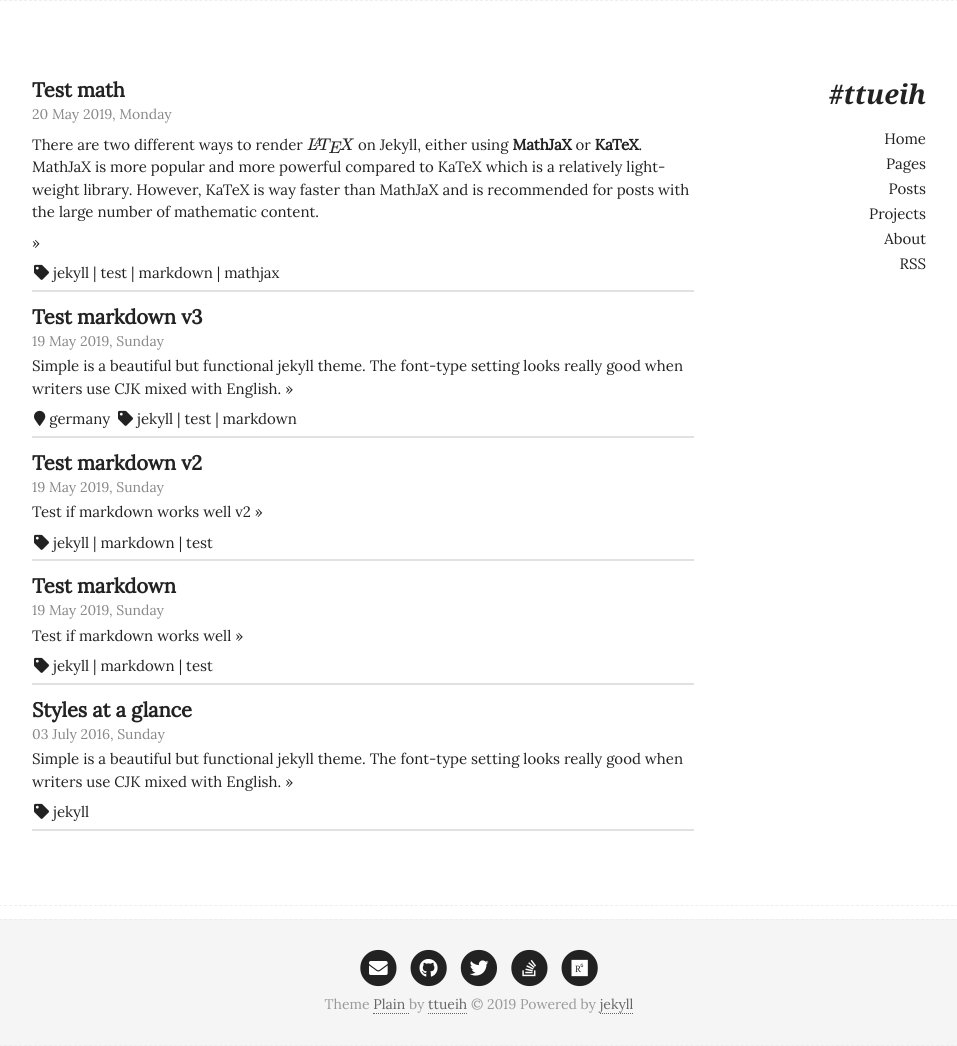
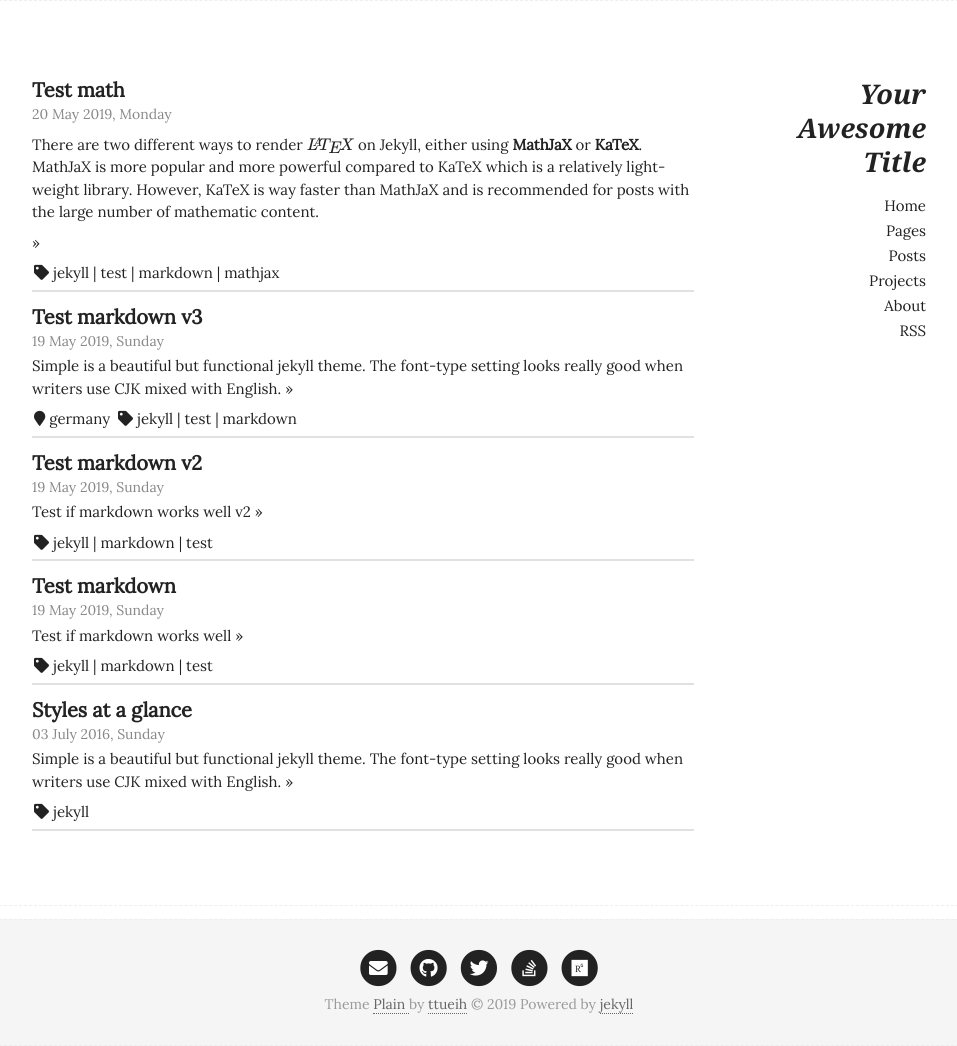
Before and after one commit to ttueih/jekyll-plain, a Jekyll site: the page built from index.html, in a window 1280 px wide. Shown: the whole page, without its empty margins (161-1118 px from the left). Built offline with Jekyll 4.4.1, drawn with Linux system fonts in a browser that asks for light colours; nearby versions of some CDN libraries; formulas are drawn with MathJax 3; some of the changed lines change nothing that is shown.

Commit message:
Update Readme

```diff
--- a/_config.yml
+++ b/_config.yml
@@ -1,4 +1,4 @@
-# Welcome to Jekyll!
+# Welcome to Jekyll-Plain!
 #
 # This config file is meant for settings that affect your whole blog, values
 # which you are expected to set up once and rarely need to edit after that.
@@ -6,19 +6,22 @@
 # 'jekyll serve'. If you change this file, please restart the server process.
 
 # Site settings
-title: "#ttueih"
-email: ttueih@gmail.com
+title: "Your Awesome Title"
+email: your_email@gmail.com
 description: > # this means to ignore newlines until "baseurl:"
   Write an awesome description for your new site here. You can edit this
   line in _config.yml. It will appear in your document head meta (for
   Google search results) and in your feed.xml site description.
-baseurl: "" # the subpath of your site, e.g. /blog
+baseurl: "" # the subpath of your site, e.g. "/blog" or "" for without any subpath
 url: "http://ttuieh.github.io" # the base hostname & protocol for your site
 
 # Navigation section
+# You need to define navigation items in "_data/nav.yml" and then enable using the following variable.
 navigations: [home,pages,posts,projects,about ,feed]
 
-# Font family
+# The font-family set here will have a global effect on the site.
+# For each of google fonts like Lora, Inconsolata, Source Sans Pro or Source Code Pro,
+# a corresponding script is added to site header to make sure the font is available at client side.
 font-family: ['Lora', serif]
 # font-family: ["Inconsolata", monospace]
 # font-family: ['Source Sans Pro', sans-serif]
@@ -26,12 +29,17 @@
 # font-family: ["Lucida Sans Typewriter", "Lucida Console", monaco, "Bitstream Vera Sans Mono", monospace]
 # font-family: ["Courier New", Courier, "Lucida Sans Typewriter", "Lucida Typewriter", monospace]
 
+# This configuration is for font-family of about page.
 cv-font-family: ["Inconsolata", monospace]
+
+# This is to limit the number of posts which should be showed in our home page.
+max-home-items: 5
+
 
 # Select your active Social Network Links.
 # Uncomment the links you want to show in the footer and add your information to each link.
 # You can reorder the items to define the link order.
-# If you want to add a new link that isn't here, you'll need to also edit the file _data/SocialNetworks.yml
+# If you want to add a new link that isn't here, you'll need to also edit the file _data/social_networks.yml
 social_accounts:
   # rss: true
   email: "ttuieh@gmail.com"
@@ -53,18 +61,23 @@
 
 
 # Enable collections
+# you can add more collection or remove collection by configuring the below variables.
+# It is important that you keep 'tags' collection in order to let tag system work.
 collections:
   tags:
     output: true
     permalink: /:collection/:name
+    # For tags collection: each new tag will need a file with the same name in `_tags' folder. Just follow the format of the other tag files, such as `_tags/markdown.rm`.
   pages:
+    # all post inside _pages folder will be long to this collection.
     output: true
     permalink: /:collection/:name
   projects:
+    # all post inside _projects folder will be long to this collection.
     output: true
     permalink: /:collection/:name
 
-
+# Here we can define default layout for each of collections.
 defaults:
   - scope:
       path: ""
@@ -97,15 +110,11 @@
   math_engine: mathjax
   input: GFM
 
-# Latex mathematic
+# Enable the use of mathjax for this website.
 mathjax: true
 
-# Third-party services
-# just leave someone empty to disable it
-# google_analytics:
-# disqus_shortname: tueih-github-io
-
 # used this for post_excerpt at index_page
+# add excerpt_separator to tell jekyll to which point the content will be shown in collection page.
 excerpt_separator: <!--description-->
 
 # set timezone
--- a/_data/nav.yml
+++ b/_data/nav.yml
@@ -1,4 +1,6 @@
 # You can define your navigation here.
+# Each item have two keys: "text" which will appear on your website and "link" which is a relative url to your page.
+# You can define all needed items here and enable them or re-order them with the variable "navigations" in "_config.yml"
 
 home:
   text: "Home"
--- a/index.html
+++ b/index.html
@@ -16,7 +16,7 @@
     {% assign everything = everything | concat: list %}
     {% endfor %}
     {% assign sorted = everything | sort: 'date' | reverse %}
-    {% include post_list.html posts=sorted limit=5 %}
+      {% include post_list.html posts=sorted limit=site.max-home-items %}
 
   </div>
 </div>
```
Also changed, not shown: README.md, assets/Selection_001.png (added), assets/Selection_002.png (added), assets/Selection_003.png (added).
